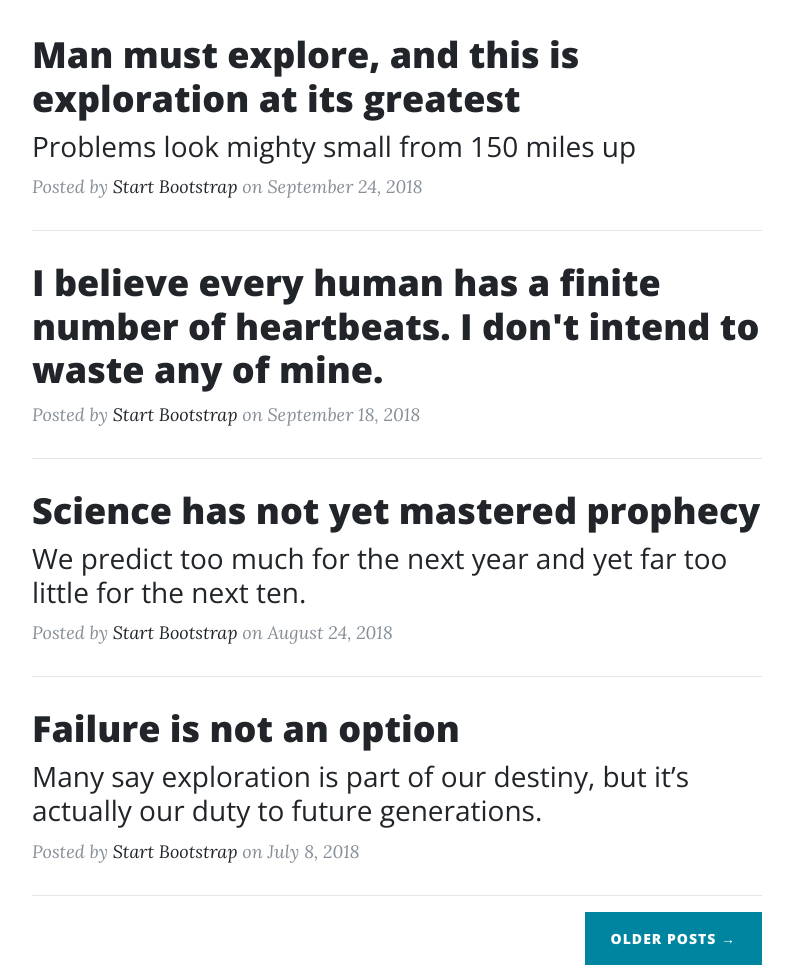
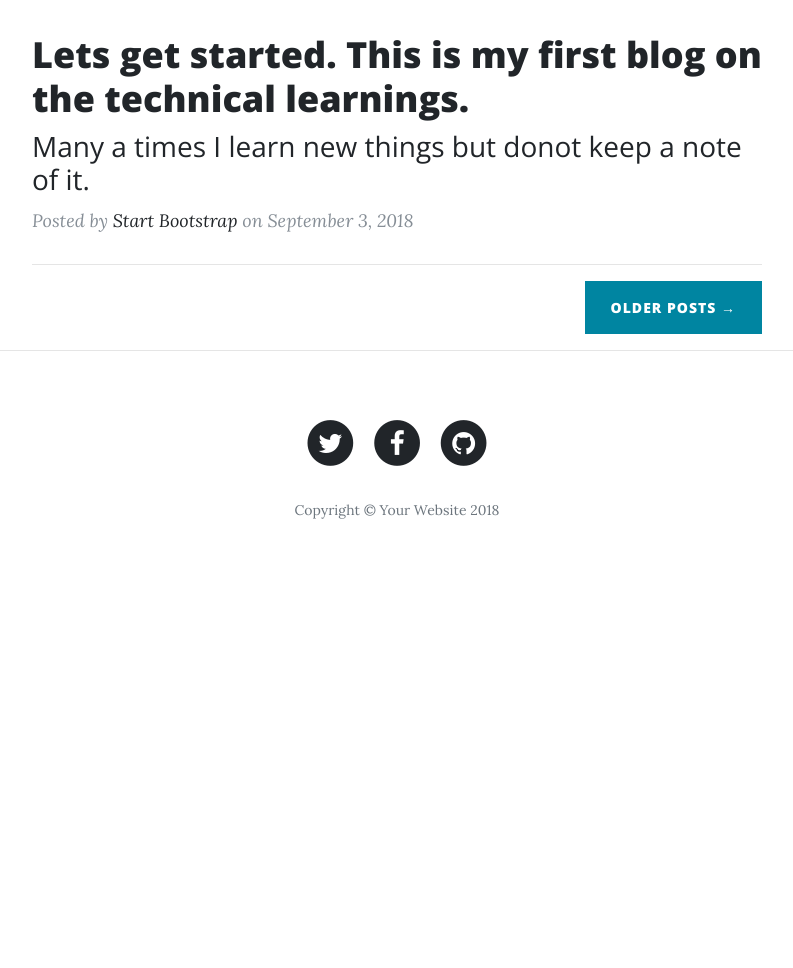
Before and after one commit to vinitsingh44/blog, a plain HTML site: page index.html in a window 1280 px wide. Shown: the part 579-1547 px from the top of the page, without its empty margins (243-1036 px from the left). After the commit the page ends 1165 px from the top, so only its background shows below. Drawn offline with nearby package versions, Linux system fonts and the light colour scheme.

Commit message:
Update index.html

```diff
--- a/index.html
+++ b/index.html
@@ -39,10 +39,10 @@
               <a class="nav-link" href="index.html">Home</a>
             </li>
             <li class="nav-item">
-              <a class="nav-link" href="about.html">About</a>
+              <a class="nav-link" href="about.html">About Me</a>
             </li>
             <li class="nav-item">
-              <a class="nav-link" href="post.html">Sample Post</a>
+              <a class="nav-link" href="post.html">NotePad</a>
             </li>
             <li class="nav-item">
               <a class="nav-link" href="contact.html">Contact</a>
@@ -59,8 +59,8 @@
         <div class="row">
           <div class="col-lg-8 col-md-10 mx-auto">
             <div class="site-heading">
-              <h1>Clean Blog</h1>
-              <span class="subheading">A Blog Theme by Start Bootstrap</span>
+              <h1>Think.Learn.Do</h1>
+              <span class="subheading">A Blog to keep my technical learnings in a scratchpad style.</span>
             </div>
           </div>
         </div>
@@ -74,54 +74,15 @@
           <div class="post-preview">
             <a href="post.html">
               <h2 class="post-title">
-                Man must explore, and this is exploration at its greatest
+                Lets get started. This is my first blog on the technical learnings.
               </h2>
               <h3 class="post-subtitle">
-                Problems look mighty small from 150 miles up
+                Many a times I learn new things but donot keep a note of it.
               </h3>
             </a>
             <p class="post-meta">Posted by
               <a href="#">Start Bootstrap</a>
-              on September 24, 2018</p>
-          </div>
-          <hr>
-          <div class="post-preview">
-            <a href="post.html">
-              <h2 class="post-title">
-                I believe every human has a finite number of heartbeats. I don't intend to waste any of mine.
-              </h2>
-            </a>
-            <p class="post-meta">Posted by
-              <a href="#">Start Bootstrap</a>
-              on September 18, 2018</p>
-          </div>
-          <hr>
-          <div class="post-preview">
-            <a href="post.html">
-              <h2 class="post-title">
-                Science has not yet mastered prophecy
-              </h2>
-              <h3 class="post-subtitle">
-                We predict too much for the next year and yet far too little for the next ten.
-              </h3>
-            </a>
-            <p class="post-meta">Posted by
-              <a href="#">Start Bootstrap</a>
-              on August 24, 2018</p>
-          </div>
-          <hr>
-          <div class="post-preview">
-            <a href="post.html">
-              <h2 class="post-title">
-                Failure is not an option
-              </h2>
-              <h3 class="post-subtitle">
-                Many say exploration is part of our destiny, but it’s actually our duty to future generations.
-              </h3>
-            </a>
-            <p class="post-meta">Posted by
-              <a href="#">Start Bootstrap</a>
-              on July 8, 2018</p>
+              on September 3, 2018</p>
           </div>
           <hr>
           <!-- Pager -->
```
